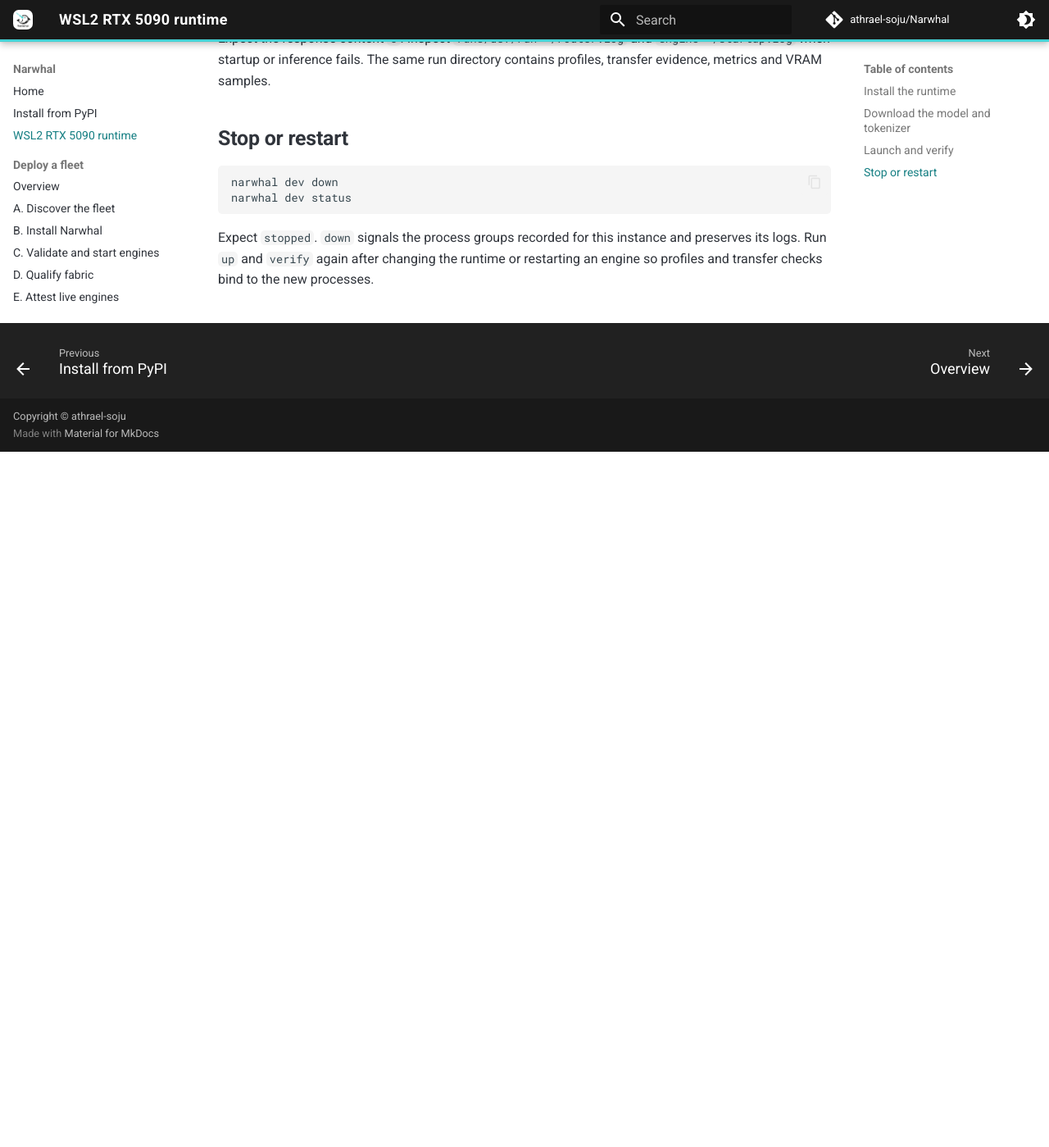
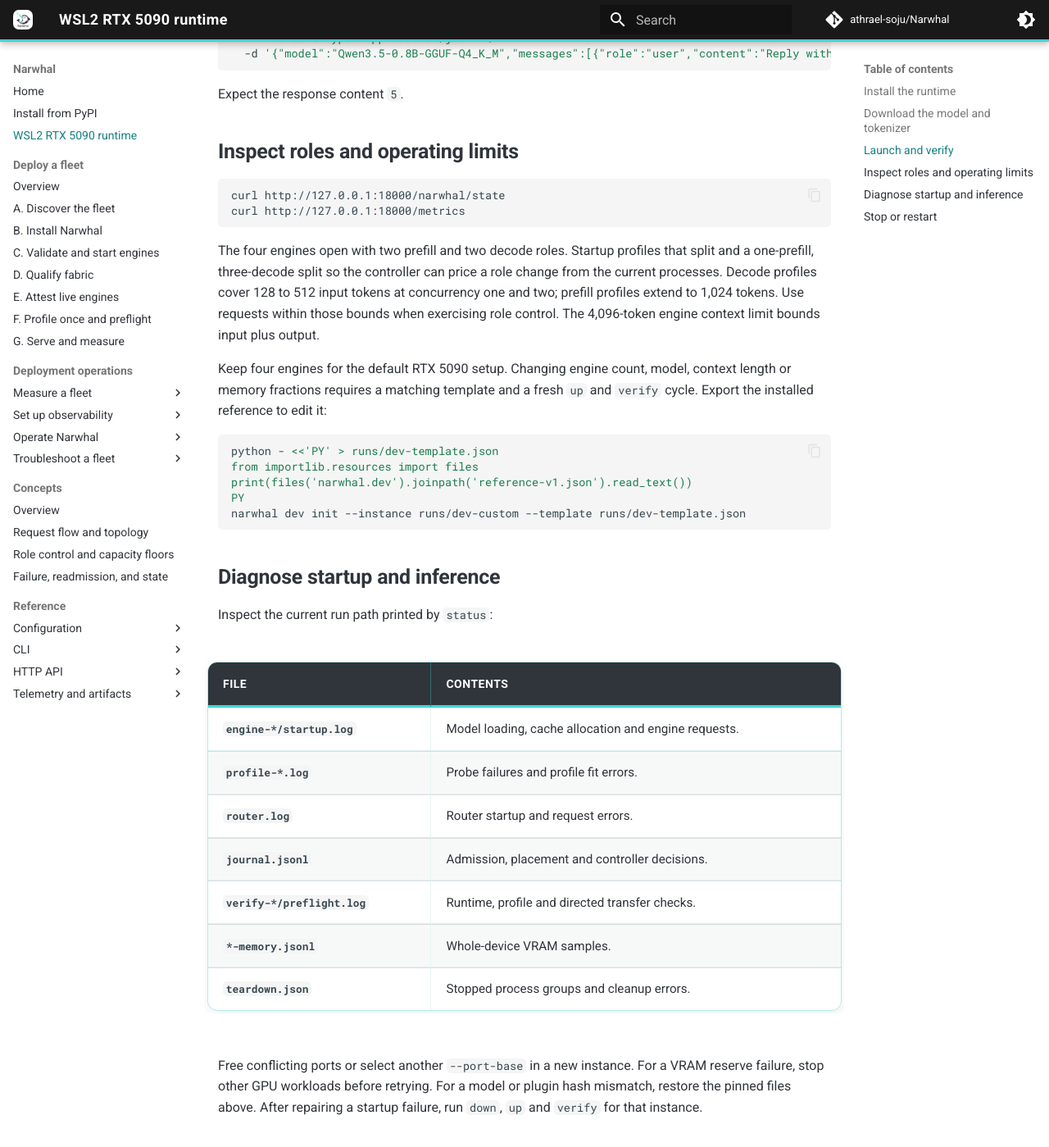
Before and after one commit to athrael-soju/Narwhal, an MkDocs documentation site: the page built from docs/Dev-Runtime.md, in a window 1280 px wide and 1400 px high, scrolled down 1898 px. Shown: the whole window at 82% size. Built offline with MkDocs 1.6.1 and Material for MkDocs 9.7.7, drawn with Linux system fonts in a browser that asks for light colours; comment, search, counter and statistics services are not loaded; before the commit the page ends 2449 px from its top, so only the background shows below that; some of the changed text lies outside the part shown.

Commit message:
docs: document four-engine WSL2 operation and recovery

````diff
--- a/docs/Dev-Runtime.md
+++ b/docs/Dev-Runtime.md
@@ -1,7 +1,7 @@
 # Set up the WSL2 GPU runtime
 
 Use Ubuntu under WSL2, Python 3.12 and an RTX 5090 with 32 GB VRAM.
-Check GPU access from the WSL2 shell:
+Install the NVIDIA Windows driver and run these commands in the WSL2 shell:
 
 ```bash
 nvidia-smi --query-gpu=name,memory.total,memory.used,driver_version --format=csv
@@ -82,6 +82,9 @@
 current engine profiles, and sends a routed arithmetic request before
 reporting `ready`.
 
+Keep this virtual environment active for every lifecycle command. The
+instance records its interpreter and requires the same runtime on restart.
+
 The router listens on `127.0.0.1:18000`. Engine HTTP ports start at 18101,
 attestation ports at 18201, and NIXL side-channel ports at 5701. Select
 another port layout with `dev init --port-base`, or another instance with
@@ -93,9 +96,52 @@
   -d '{"model":"Qwen3.5-0.8B-GGUF-Q4_K_M","messages":[{"role":"user","content":"Reply with only the number: 2 + 3 = ?"}],"temperature":0,"max_tokens":32}'
 ```
 
-Expect the response content `5`. Inspect `runs/dev/run-*/router.log` and
-`engine-*/startup.log` when startup or inference fails. The same run
-directory contains profiles, transfer evidence, metrics and VRAM samples.
+Expect the response content `5`.
+
+## Inspect roles and operating limits
+
+```bash
+curl http://127.0.0.1:18000/narwhal/state
+curl http://127.0.0.1:18000/metrics
+```
+
+The four engines open with two prefill and two decode roles. Startup
+profiles that split and a one-prefill, three-decode split so the controller
+can price a role change from the current processes. Decode profiles cover
+128 to 512 input tokens at concurrency one and two; prefill profiles extend
+to 1,024 tokens. Use requests within those bounds when exercising role
+control. The 4,096-token engine context limit bounds input plus output.
+
+Keep four engines for the default RTX 5090 setup. Changing engine count,
+model, context length or memory fractions requires a matching template and
+a fresh `up` and `verify` cycle. Export the installed reference to edit it:
+
+```bash
+python - <<'PY' > runs/dev-template.json
+from importlib.resources import files
+print(files('narwhal.dev').joinpath('reference-v1.json').read_text())
+PY
+narwhal dev init --instance runs/dev-custom --template runs/dev-template.json
+```
+
+## Diagnose startup and inference
+
+Inspect the current run path printed by `status`:
+
+| File | Contents |
+| --- | --- |
+| `engine-*/startup.log` | Model loading, cache allocation and engine requests. |
+| `profile-*.log` | Probe failures and profile fit errors. |
+| `router.log` | Router startup and request errors. |
+| `journal.jsonl` | Admission, placement and controller decisions. |
+| `verify-*/preflight.log` | Runtime, profile and directed transfer checks. |
+| `*-memory.jsonl` | Whole-device VRAM samples. |
+| `teardown.json` | Stopped process groups and cleanup errors. |
+
+Free conflicting ports or select another `--port-base` in a new instance.
+For a VRAM reserve failure, stop other GPU workloads before retrying. For
+a model or plugin hash mismatch, restore the pinned files above. After
+repairing a startup failure, run `down`, `up` and `verify` for that instance.
 
 ## Stop or restart
 
````
Also changed, not shown: other parts of docs/Dev-Runtime.md (+1 -1 lines), README.md (+4 -0 lines), docs/index.md (+1 -0 lines).
